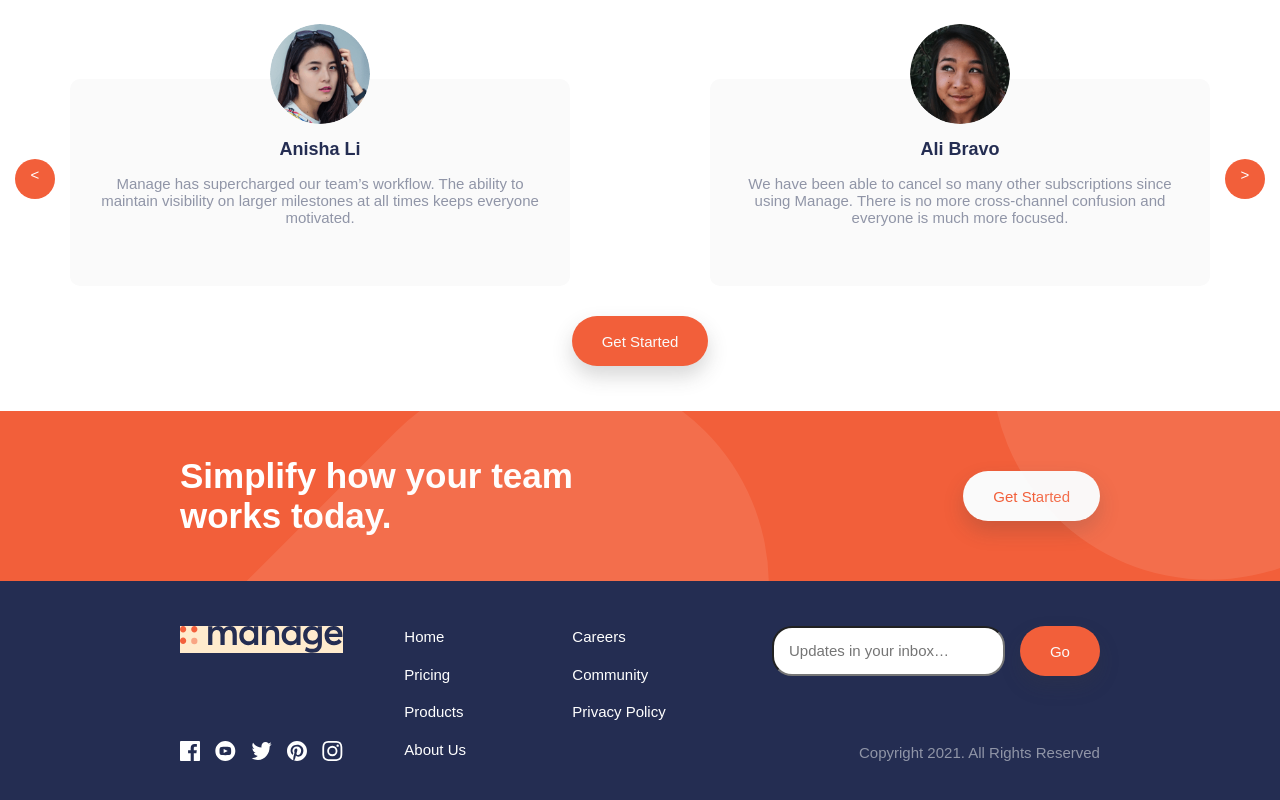
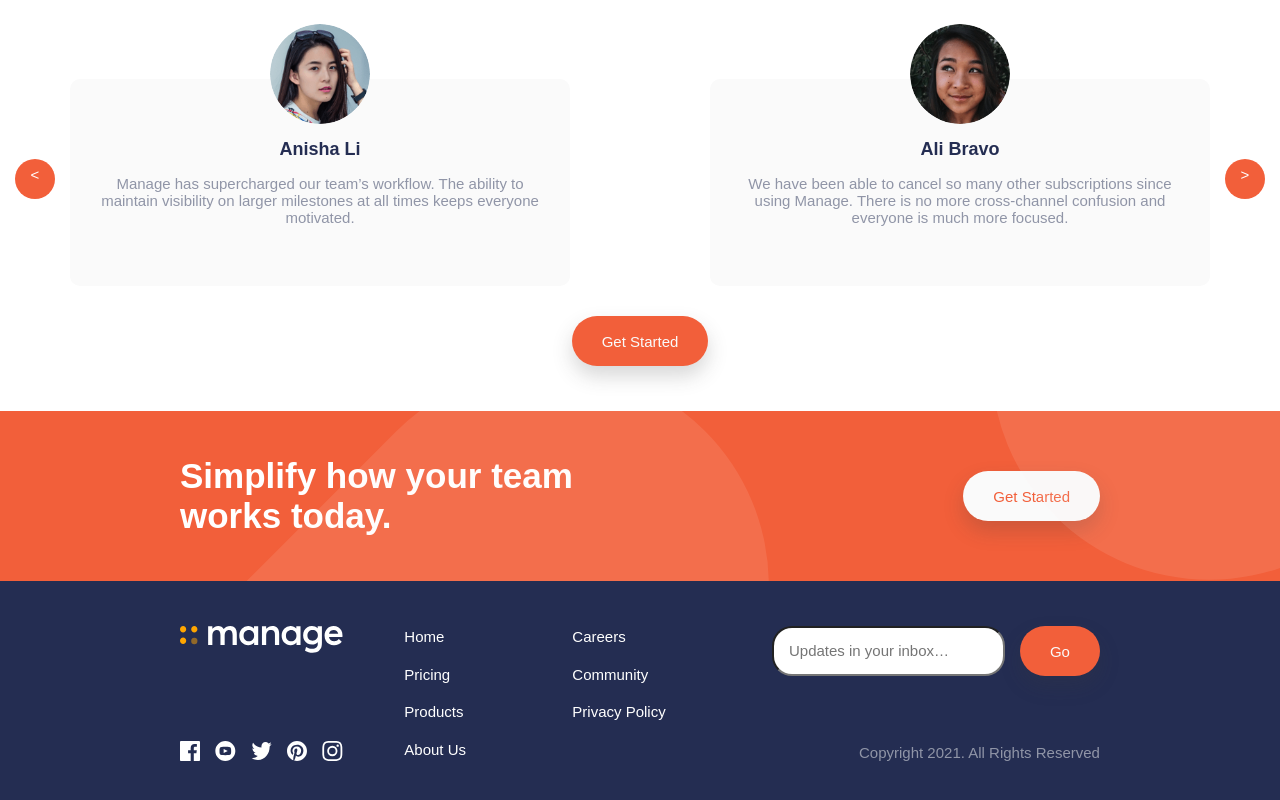
Before and after one commit to maryamaljanabi/frontend-mentor-manage-landing-page, a React (Create React App) app: page / in a window 1280 px wide. Shown: the part 1769-2569 px from the top of the page. Built offline with nearby package versions, Linux system fonts and the light colour scheme; a web font is replaced by a local one.

Commit message:
Invert footer logo colors

```diff
--- a/src/Layout/Footer/Footer.scss
+++ b/src/Layout/Footer/Footer.scss
@@ -46,7 +46,8 @@
       flex-direction: column;
       justify-content: space-between;
       .manage-footer-logo {
-        background-color: blanchedalmond;
+        filter: invert(28%) sepia(35%) saturate(989%) hue-rotate(356deg)
+          brightness(324%) contrast(143%);
       }
       .social-media {
         display: flex;
```
